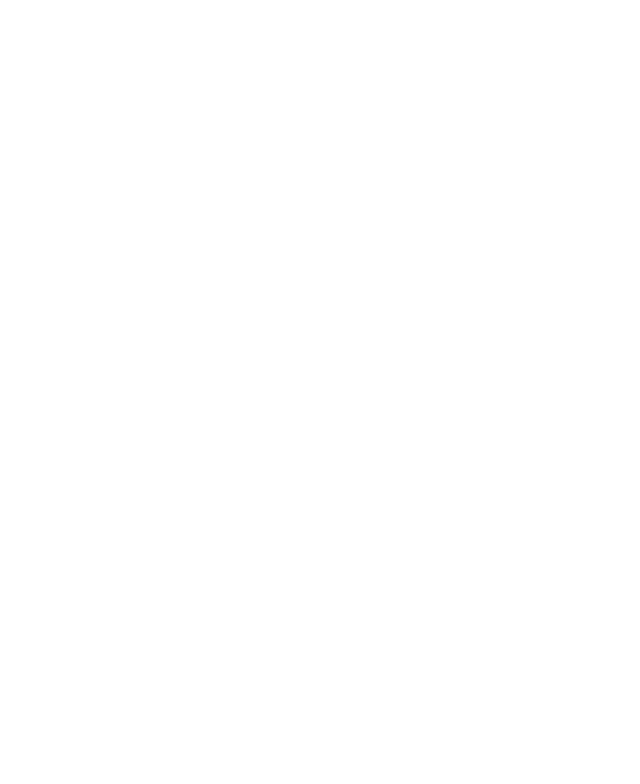
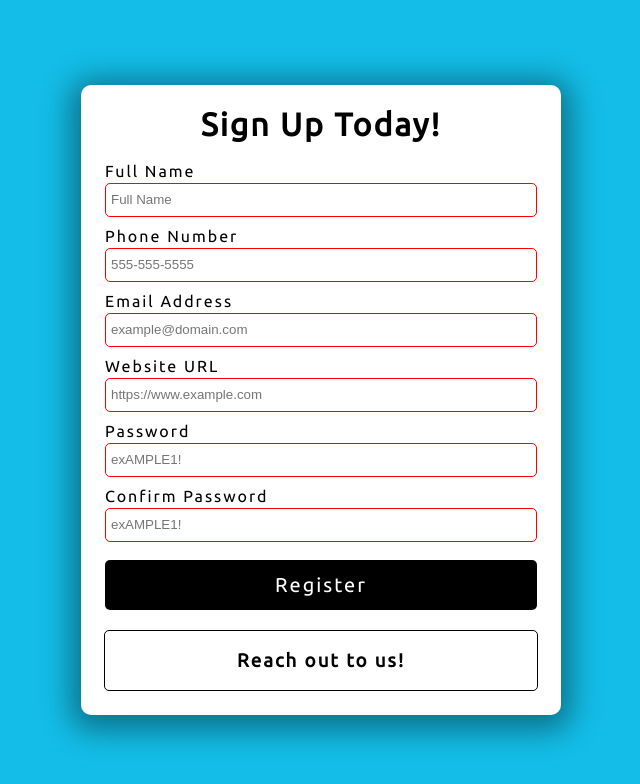
Before and after one commit to leadbassist/form-checker, a plain HTML site: page index.html in a window 1280 px wide. Shown: the whole page, without its empty margins (319-959 px from the left). Drawn offline with Linux system fonts and the light colour scheme.

Commit message:
finished

```diff
--- a/index.html
+++ b/index.html
@@ -3,12 +3,59 @@
 <head>
     <meta charset="UTF-8">
     <meta name="viewport" content="width=device-width, initial-scale=1.0">
-    <title>Template</title>
+    <title>Form Checker</title>
     <link rel="icon" type="image/png" href="favicon.png">
-    <link rel="stylesheet" href="https://cdnjs.cloudflare.com/ajax/libs/font-awesome/5.10.2/css/all.min.css"/>
     <link rel="stylesheet" href="style.css">
 </head>
 <body>
+    <div class="container">
+        <h1>Sign Up Today!</h1>
+        <!-- Form -->
+        <form id="form">
+            <!-- full name -->
+            <div class="form-group">
+                <label for="name">Full Name</label>
+                <input type="text" id="name" placeholder="Full Name" name="name"
+                       required minlength="3" maxlength="100">
+            </div>
+            <!-- phone number -->
+            <div class="form-group">
+                <label for="phone">Phone Number</label>
+                <input type="tel" id="phone" placeholder="555-555-5555" name="phone"
+                       required pattern="[0-9]{3}-[0-9]{3}-[0-9]{4}">
+            </div>
+            <!-- email address -->
+            <div class="form-group">
+                <label for="email">Email Address</label>
+                <input type="email" id="email" placeholder="example@domain.com"
+                       required name="email">
+            </div>
+            <!-- Website URL -->
+            <div class="form-group">
+                <label for="website">Website URL</label>
+                <input type="url" id="website" placeholder="https://www.example.com"
+                       required name="website">
+            </div>
+            <!-- Password -->
+            <div class="form-group">
+                <label for="password1">Password</label>
+                <input type="password" id="password1" placeholder="exAMPLE1!"
+                       required pattern="^(?=.*\d)(?=.*[a-z])(?=.*[A-Z])(?=.*[a-zA-Z]).{8,}$"
+                       title="Password must have at least one uppercase, lowercase, and number">
+            </div>
+            <!-- Confirm Password -->
+            <div class="form-group">
+                <label for="password2">Confirm Password</label>
+                <input type="password" id="password2" placeholder="exAMPLE1!" name="password"
+                       required pattern="^(?=.*\d)(?=.*[a-z])(?=.*[A-Z])(?=.*[a-zA-Z]).{8,}$">
+            </div>
+            <button type="submit">Register</button>
+        </form>
+        <!-- Error/Success Message -->
+        <div class="message-container">
+            <h3 id="message">Reach out to us!</h3>
+        </div>
+    </div>
     <!-- Script -->
     <script src="script.js"></script>
 </body>
--- a/script.js
+++ b/script.js
@@ -0,0 +1,65 @@
+const form = document.getElementById('form');
+const password1El = document.getElementById('password1');
+const password2El = document.getElementById('password2');
+const messageContainer = document.querySelector('.message-container');
+const message = document.getElementById('message');
+
+let isValid = false;
+let passwordsMatch = false;
+
+function validateForm() {
+    // using constraint API
+    isValid = form.checkValidity();
+    // style main message for an error
+    if(!isValid) {
+        message.textContent = "Please fill out all fields."
+        message.style.color = 'red';
+        messageContainer.style.borderColor = 'red';
+        return;
+    }
+    // check to see if passwords match
+    if (password1El.value === password2El.value) {
+        passwordsMatch = true;
+        password1El.style.borderColor = 'green';
+        password2El.style.borderColor = 'green';
+    } else {
+        passwordsMatch = false;
+        message.textContent = "Make sure passwords match.";
+        message.style.color = 'red';
+        messageContainer.style.borderColor = 'red';
+        password1El.style.borderColor = 'red';
+        password2El.style.borderColor = 'red';
+        return;
+    }
+    // if form is valid AND passwords match
+    if (isValid && passwordsMatch) {
+        message.textContent = "Successfully Registered!";
+        message.style.color = 'green';
+        messageContainer.style.borderColor = 'green';
+    }
+}
+
+function storeFormData() {
+    const user = {
+        name: form.name.value,
+        phone: form.phone.value,
+        emal: form.email.value,
+        website: form.website.value,
+        password: form.password.value
+    };
+    // do something with user data
+    console.log(user);
+}
+
+function processFormData(e) {
+    e.preventDefault();
+    // validate the form
+    validateForm();
+    // submit the data IF valid
+    if (isValid && passwordsMatch) {
+        storeFormData();
+    }
+}
+
+// event listener
+form.addEventListener('submit', processFormData);
--- a/style.css
+++ b/style.css
@@ -1,3 +1,5 @@
+@import url('https://fonts.googleapis.com/css2?family=Ubuntu&display=swap');
+
 
 html {
   box-sizing: border-box;
@@ -6,4 +8,86 @@ html {
 body {
   margin: 0;
   min-height: 100vh;
+  font-family: 'Ubuntu', sans-serif;
+  letter-spacing: 2px;
+  display: flex;
+  align-items: center;
+  justify-content: center;
+  background: rgb(19, 189, 231);
 }
+
+.container {
+  width: 480px;
+  height: 630px;
+  background: white;
+  display: flex;
+  flex-direction: column;
+  align-items: center;
+  border-radius: 10px;
+  box-shadow: 0 5px 30px 10px rgba(0, 0, 0, 0.4);
+}
+
+/* form */
+form {
+  width: 90%;
+}
+
+.form-group {
+  height: 65px;
+}
+
+label {
+  position: relative;
+  bottom: 3px;
+}
+
+input {
+  width: 100%;
+  height: 34px;
+  padding: 5px;
+  border: 1px solid black;
+  border-radius: 5px;
+  outline: none;
+  box-sizing: border-box;
+  transition: all 0.3s;
+}
+
+input:valid {
+  border: 1.5px solid green;
+}
+
+input:invalid {
+  border: 1.5px solid red;
+}
+
+button {
+  cursor: pointer;
+  color: white;
+  background: black;
+  border: none;
+  border-radius: 5px;
+  height: 50px;
+  width: 100%;
+  font-family: 'Ubuntu', sans-serif;
+  font-size: 20px;
+  letter-spacing: 2px;
+  margin-top: 5px;
+}
+
+button:hover {
+  background: rgb(6, 106, 173)
+}
+
+button:focus {
+  outline: none;
+}
+
+.message-container {
+  border: 1.5px solid black;
+  border-radius: 5px;
+  width: 90%;
+  margin-top: 20px;
+  display: flex;
+  justify-content: center;
+  color: black;
+}
```
